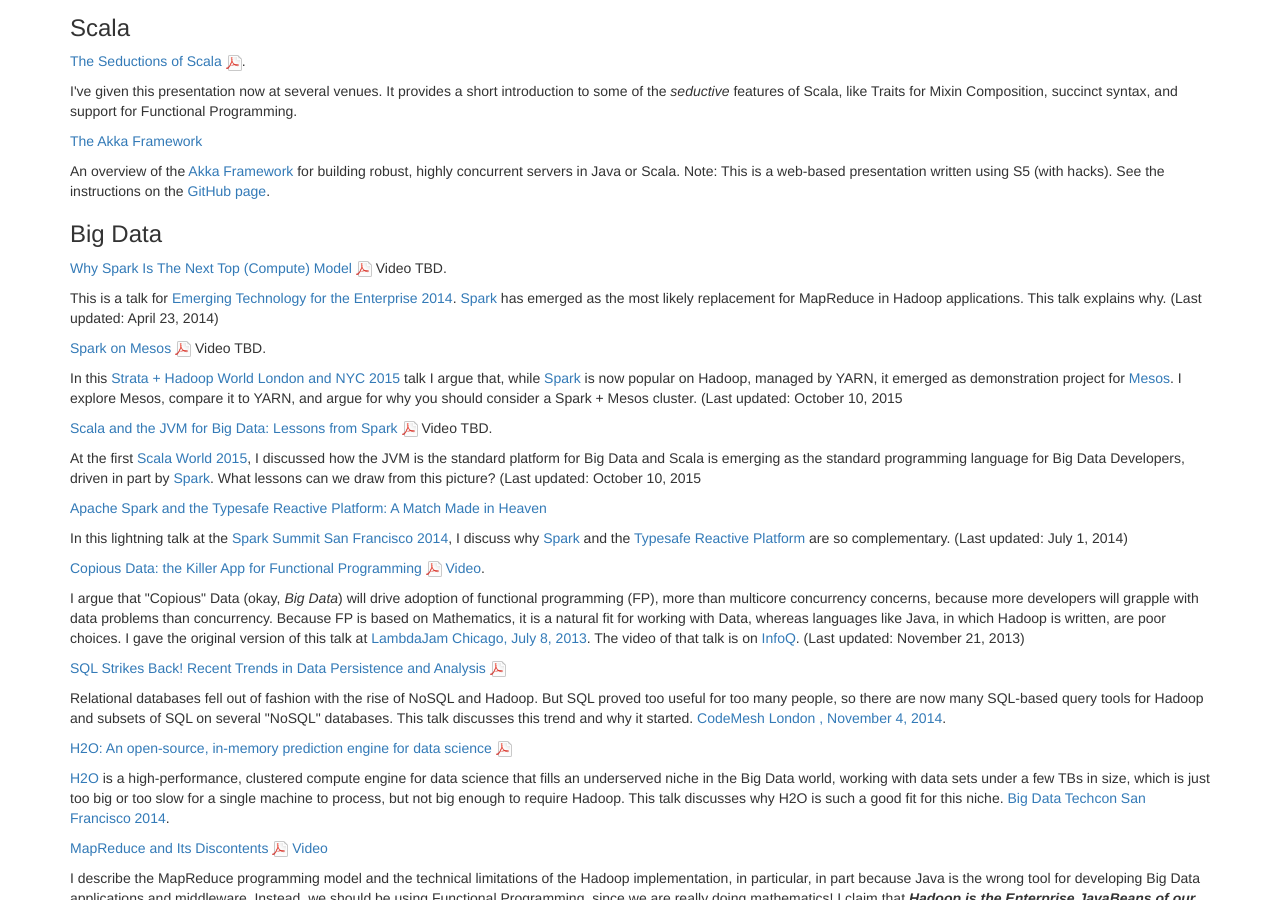
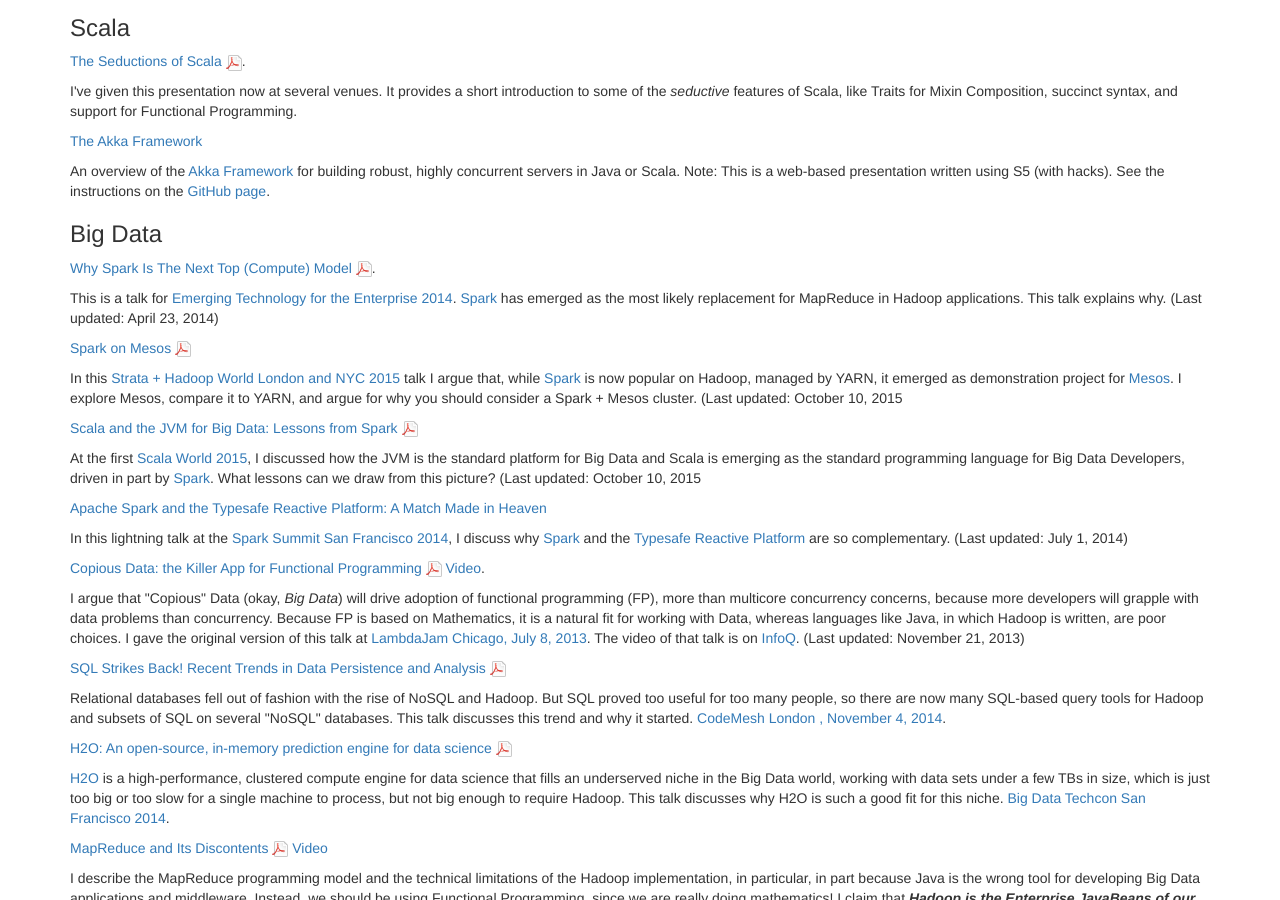
Before and after one commit to deanwampler/deanwampler.github.io, a Jekyll site: the page built from polyglotprogramming/papers/index.md, in a window 1280 px wide and 900 px high, scrolled down 4577 px. Built offline with Jekyll 4.4.1, drawn with Linux system fonts in a browser that asks for light colours; nearby versions of some CDN libraries; library files that are not in the unit come from our copies.

Commit message:
bug fixes

```diff
--- a/polyglotprogramming/papers/index.md
+++ b/polyglotprogramming/papers/index.md
@@ -418,13 +418,13 @@
 
 <h3>Big Data</h3>
 
-<p><a href="Spark-TheNextTopComputeModel.pdf">Why Spark Is The Next Top (Compute) Model</a> <img src="/assets/images/page_white_acrobat.png" alt="Adobe PDF"/> Video TBD.</p>
+<p><a href="Spark-TheNextTopComputeModel.pdf">Why Spark Is The Next Top (Compute) Model</a> <img src="/assets/images/page_white_acrobat.png" alt="Adobe PDF"/>.</p>
 <p class="talk-small-description">This is a talk for <a href="http://phillyemergingtech.com/2014">Emerging Technology for the Enterprise 2014</a>. <a href="http://spark.apache.org">Spark</a> has emerged as the most likely replacement for <span class='keyword'>MapReduce</span> in <span class='keyword'>Hadoop</span> applications. This talk explains why. (Last updated: April 23, 2014)</p>
 
-<p><a href="SparkOnMesos.pdf" class="button-pdf">Spark on Mesos</a> <img src="/assets/images/page_white_acrobat.png" alt="Adobe PDF"/> Video TBD.</p>
+<p><a href="SparkOnMesos.pdf">Spark on Mesos</a> <img src="/assets/images/page_white_acrobat.png" alt="Adobe PDF"/></p>
 <p class="talk-small-description"> In this <a href="http://strataconf.com/">Strata + Hadoop World London and NYC 2015</a> talk I argue that, while <a href="http://spark.apache.org">Spark</a> is now popular on Hadoop, managed by YARN, it emerged as demonstration project for <a href="http://mesos.apache.org">Mesos</a>. I explore Mesos, compare it to YARN, and argue for why you should consider a Spark + Mesos cluster. (Last updated: October 10, 2015</p>
 
-<p><a href="ScalaJVMBigData-SparkLessons.pdf" class="button-pdf">Scala and the JVM for Big Data: Lessons from Spark</a> <img src="/assets/images/page_white_acrobat.png" alt="Adobe PDF"/> Video TBD.</p>
+<p><a href="ScalaJVMBigData-SparkLessons.pdf">Scala and the JVM for Big Data: Lessons from Spark</a> <img src="/assets/images/page_white_acrobat.png" alt="Adobe PDF"/></p>
 <p class="talk-desc">At the first <a href="http://scala.world">Scala World 2015</a>, I discussed how the JVM is the standard platform for Big Data and Scala is emerging as the standard programming language for Big Data Developers, driven in part by <a href="http://spark.apache.org">Spark</a>. What lessons can we draw from this picture? (Last updated: October 10, 2015</p>
 
 <p><a href="Typesafe-SparkSummit.pdf">Apache Spark and the Typesafe Reactive Platform: A Match Made in Heaven</a>
```
